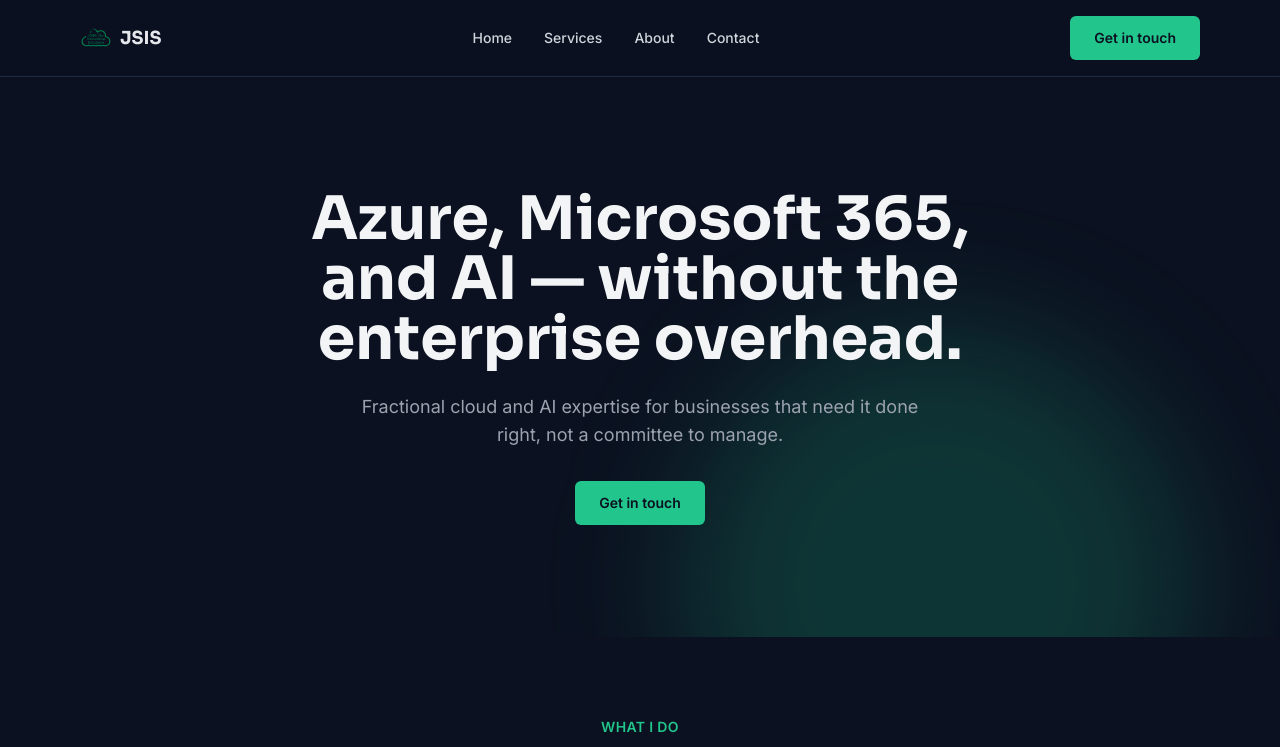
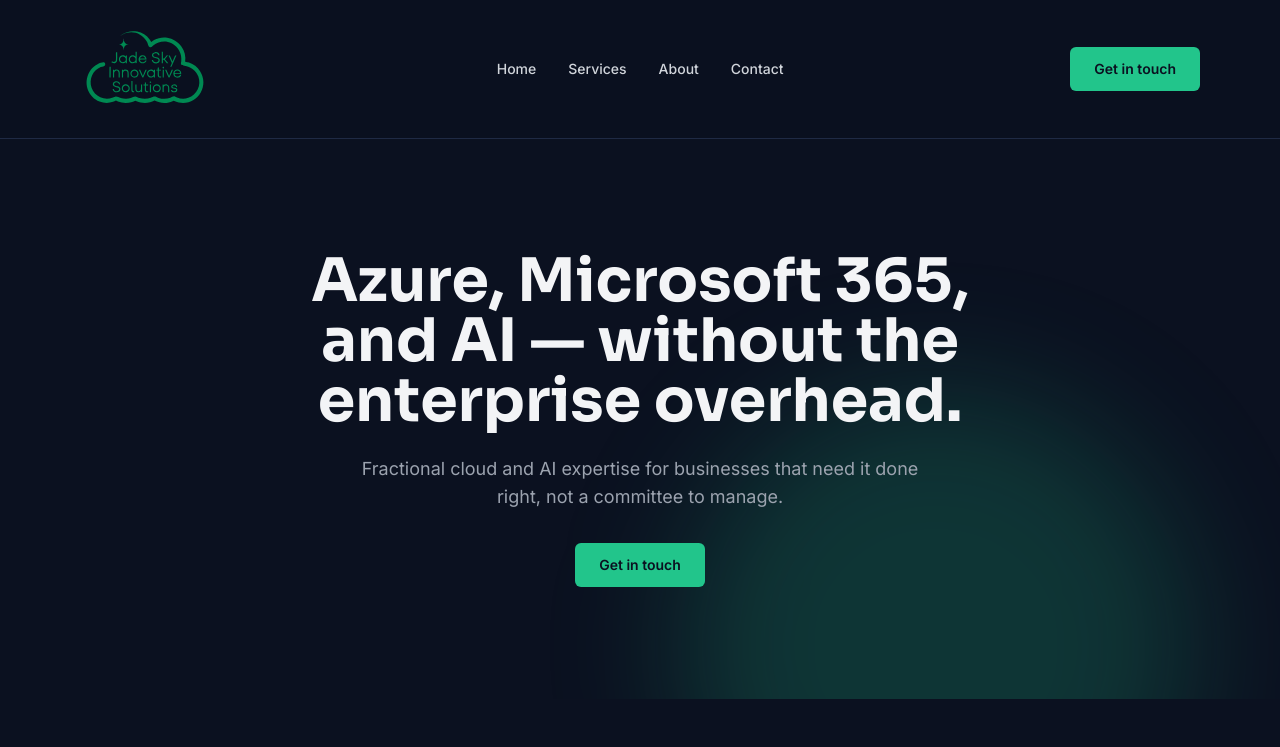
Before and after one commit to ExoterikeHarmonia1979/Jade-Sky-Innovative-Solutions, a Next.js app: page / in a window 1280 px wide. Shown: the top 747 px of the page. Built offline with nearby package versions, Linux system fonts and the light colour scheme.

Commit message:
fix: enlarge header logo to match footer (130px)
Re-applies the header/footer logo resize (dropped in the favicon
revert) without touching the favicon this time -- that was a separate,
unwanted change.

Co-Authored-By: Claude Sonnet 5 <noreply@anthropic.com>

```diff
--- a/src/components/Footer.tsx
+++ b/src/components/Footer.tsx
@@ -7,7 +7,7 @@ export function Footer() {
       <div className="mx-auto max-w-6xl px-4 py-12">
         <div className="flex flex-col gap-8 md:flex-row md:justify-between">
           <div className="flex items-center gap-2">
-            <img src="/logo.svg" alt="Jade Sky Innovative Solutions" width={32} height={32} className="h-8 w-8" />
+            <img src="/logo.svg" alt="Jade Sky Innovative Solutions" width={130} height={130} className="h-[130px] w-[130px]" />
             <div>
               <p className="font-heading text-sm font-bold text-gray-200">Jade Sky Innovative Solutions LLC</p>
               <p className="text-xs text-gray-500">jadeskyinnovativesolutions.com</p>
--- a/src/components/Header.tsx
+++ b/src/components/Header.tsx
@@ -11,10 +11,9 @@ export function Header() {
 
   return (
     <header className="sticky top-0 z-50 border-b border-midnight-border bg-midnight/80 backdrop-blur-md">
-      <div className="mx-auto flex max-w-6xl items-center justify-between px-4 py-4">
-        <Link href="/" className="flex items-center gap-2">
-          <img src="/logo.svg" alt="Jade Sky Innovative Solutions" width={32} height={32} className="h-8 w-8" />
-          <span className="font-heading text-lg font-bold text-gray-200">JSIS</span>
+      <div className="mx-auto flex max-w-6xl items-center justify-between px-4 py-1">
+        <Link href="/" className="flex items-center">
+          <img src="/logo.svg" alt="Jade Sky Innovative Solutions" width={130} height={130} className="h-[130px] w-[130px]" />
         </Link>
 
         <nav className="hidden items-center gap-8 md:flex">
```
